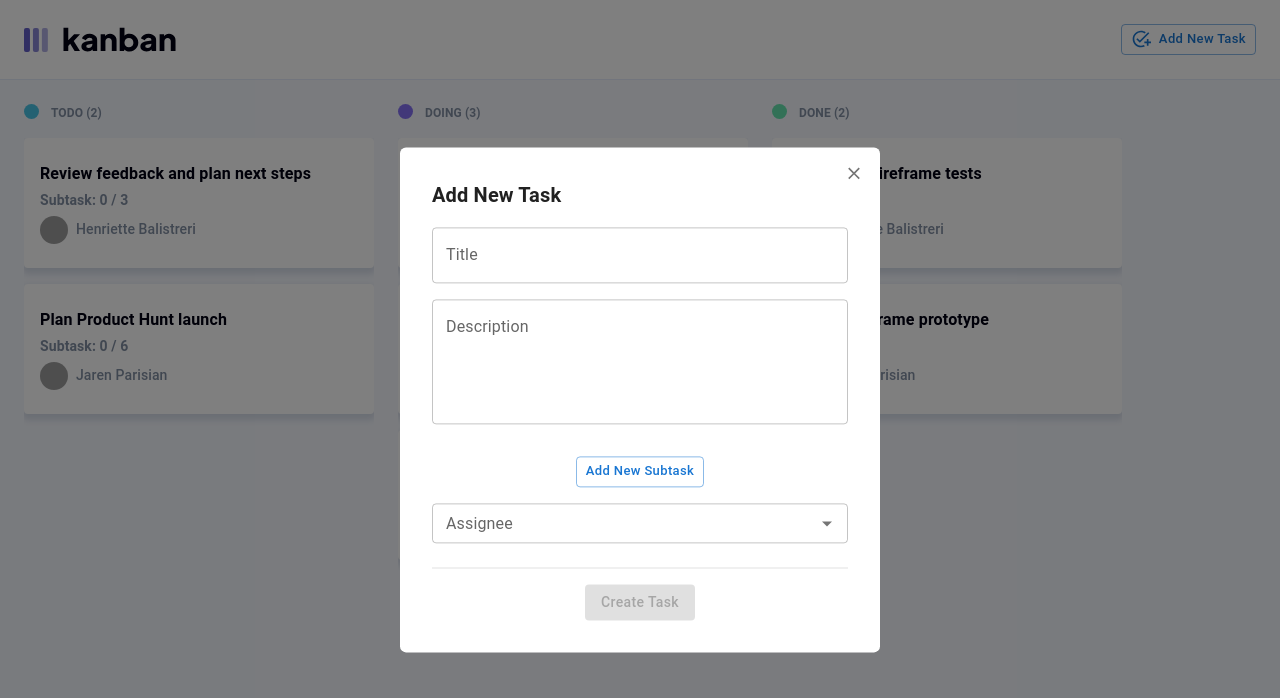
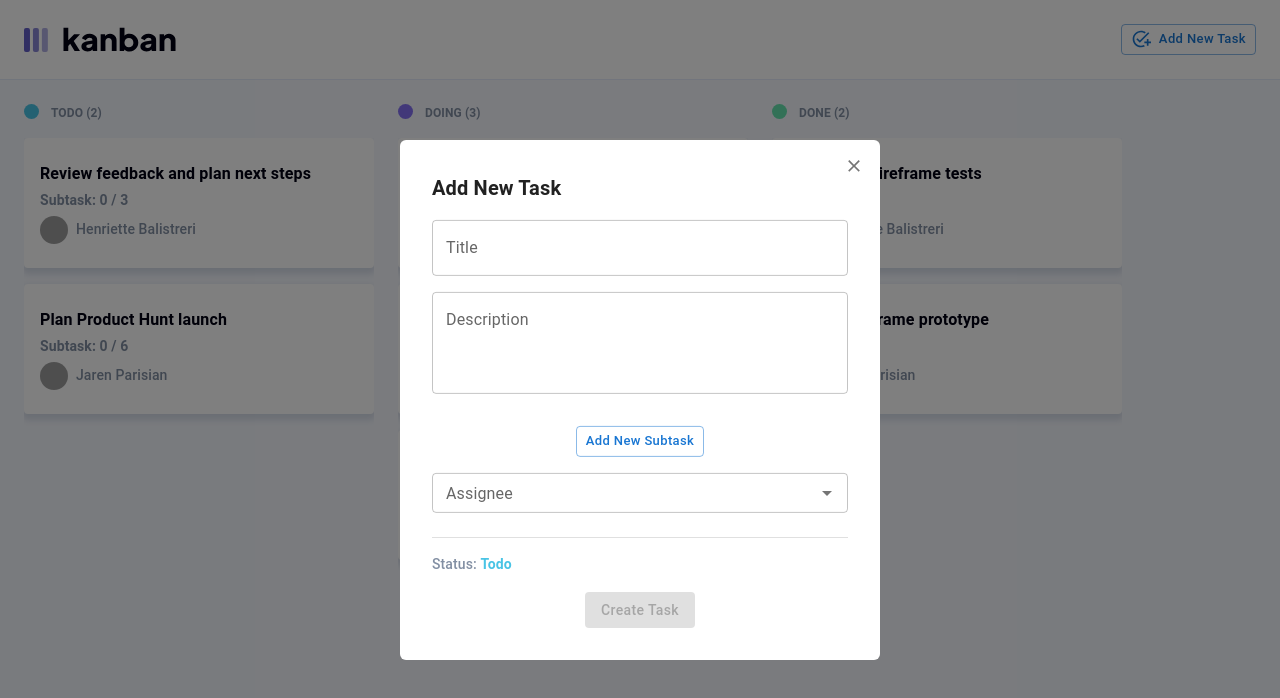
Before and after one commit to LiyanNguyen/Kanban, a React (Vite) app: page / in a window 1280 px wide. Both pictures are taken after a click on the button "Add New Task". Shown: the top 698 px of the page. Built offline with nearby package versions, Linux system fonts and the light colour scheme; grey boxes are pictures that could not be loaded.

Commit message:
Added status indicator on create new task modal

```diff
--- a/src/components/CreateTaskModal.tsx
+++ b/src/components/CreateTaskModal.tsx
@@ -79,7 +79,7 @@ const CreateTaskModal = () => {
           helperText={error && 'Cannot be empty'}
         />
         <TextField
-          error={error} label='Description' multiline minRows={4} fullWidth variant="outlined" value={description}
+          error={error} label='Description' multiline minRows={3} maxRows={3} fullWidth variant="outlined" value={description}
           onChange={(event: React.ChangeEvent<HTMLInputElement>) => {
             setDescription(event.target.value)
             setError(false)
@@ -110,7 +110,12 @@ const CreateTaskModal = () => {
             <TextField {...params} label='Assignee'/>
           )}
         />
-        <Divider sx={{mt: 1}}/>
+        <Divider sx={{ mt: 1 }} />
+        <Typography variant='subtitle2' color='#828FA3'>Status:&nbsp;
+          <span style={{ color: '#49C4E5', fontWeight: 'bold' }}>
+            Todo
+          </span>
+        </Typography>
         <Stack direction='row' gap={2} justifyContent='center'>
           <Button
             disabled={title === '' || selectedUser === null ? true : false}
--- a/src/components/TaskCard.tsx
+++ b/src/components/TaskCard.tsx
@@ -1,4 +1,4 @@
-import { Avatar, Box, Stack, Tooltip, Typography } from '@mui/material'
+import { Avatar, Stack, Tooltip, Typography } from '@mui/material'
 import { useState } from 'react'
 import { task } from '../types/task'
 import ViewTaskModal from './ViewTaskModal'
```
